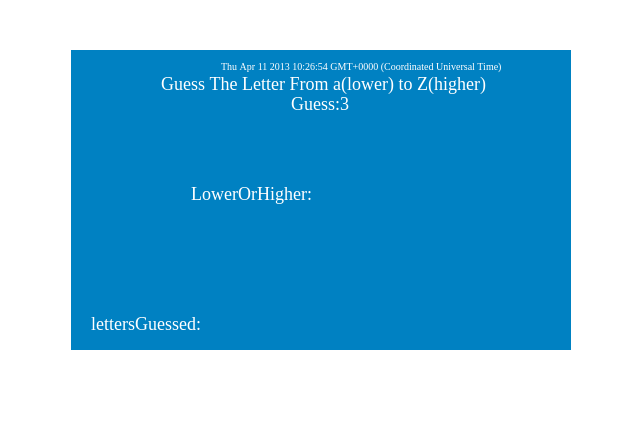
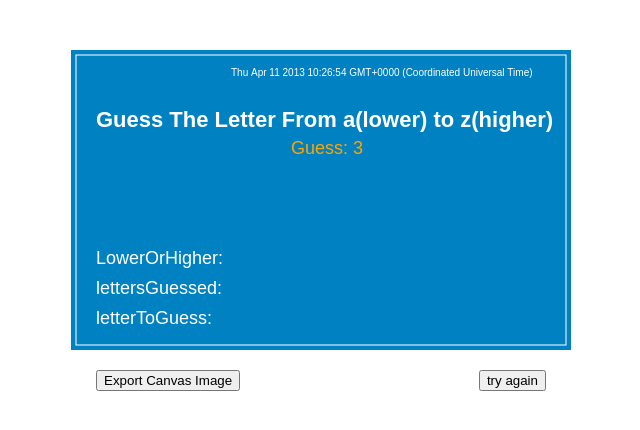
Before and after one commit to cxytomo/guess-game, a plain HTML site: page index.html in a window 1280 px wide. Shown: the whole page, without its empty margins (319-959 px from the left). Drawn offline with Linux system fonts and the light colour scheme.

Commit message:
change mater
change mater

```diff
--- a/game.js
+++ b/game.js
@@ -1,11 +1,28 @@
-(function canvasApp() {
+var Debugger = function() {};
+Debugger.log = function(message){
+	try {
+		console.log(message);
+	}
+	catch(exception) {
+		return;
+	}
+};
+
+window.addEventListener('load',windowloaded,false);
+
+function windowloaded() {
+	canvasApp();
+}
+
+function canvasApp() {
 	var canv = document.getElementById('game')
 	,	contxt = canv.getContext('2d')
 	,	guess = 3
-	,	message = "Guess The Letter From a(lower) to Z(higher)"
+	,	message = "Guess The Letter From a(lower) to z(higher)"
 	,	letters = ["a","b","c","d","e","f","g","h","i","j","k","l","m","n","o","p","q","r","s","t","u","v","w","x","y","z"]
 	,	today = new Date()
 	,	letterToGuess = ""
+	,	letterToGArray = []
 	,	LowerOrHigher = ""
 	,	lettersGuessed
 	,	index
@@ -15,22 +32,26 @@
 	if(canvasSupport()) {
 		initGame();
 	}
+
 	function canvasSupport() {
 		return Modernizr.canvas;
 	}
+
 	function initGame(){
 		index = Math.floor(Math.random()*letters.length);
 		letterToGuess = letters[index];
+		//console.log(letterToGuess);
 		lettersGuessed = [];
 		window.addEventListener('keyup',keyPressed,true);
+		var formElement = document.getElementById('createImageData');
+		formElement.addEventListener('click',createImageDataPressed,false);
 		drawScreen();
 	}
+
 	function keyPressed(e){
 		if(!game && guess>0){
-			var keyPressed
+			var keyPressed = String.fromCharCode(e.keyCode)
 			,	keyPressedIndex;
-			e = e || window.event;
-			keyPressed = String.fromCharCode(e.keyCode);
 			keyPressed = keyPressed.toLowerCase();
 			lettersGuessed.push(keyPressed);
 			keyPressedIndex = letters.indexOf(keyPressed);
@@ -39,42 +60,63 @@
 				if(keyPressedIndex === index) {
 					game = true;
 					LowerOrHigher = "You win!";
-				}
-				if(guess >= 0) {
+					letterToGArray.push(letterToGuess);
+				} else {
+					if(guess > 0) {
 						if(keyPressedIndex > index) {
 							LowerOrHigher = "Lower";
 						}
 						if(keyPressedIndex < index) {
 							LowerOrHigher = "Higher";
 						}
-				} else {
-					LowerOrHigher = "You loose!";
 					}
-
+					if(guess == 0 && game == false) {
+						letterToGArray.push(letterToGuess);
+						LowerOrHigher = "game over!";
+					}
+				}
 			} else{
 				LowerOrHigher = "That is not a letter";
+				if(guess == 0) {
+					letterToGArray.push(letterToGuess);
+				}
 			}
 		}
 		canv.height = "300";
 		drawScreen();
 	}
+
 	function drawScreen(){
 		contxt.fillStyle = "#0081C2";
 		contxt.fillRect(0,0,500,300);
+		contxt.strokeStyle = "white";
+		contxt.strokeRect(5,5,490,290);
+		contxt.textBaseline = "top";
 		contxt.fillStyle = "white";
-		contxt.font = "10px _sans";
-		contxt.fillText(today,150,20);
+		contxt.font = "10px Arial";
+		contxt.fillText(today,160,18);
 		contxt.fillStyle = "white";
-		contxt.font = "18px _sans";
-		contxt.fillText(message,90,40);
+		contxt.font = "bold 22px Arial";
+		contxt.fillText(message,25,60);
+		contxt.fillStyle = "orange";
+		contxt.font = "18px Arial";
+		contxt.fillText("Guess: " + guess,220,90);
 		contxt.fillStyle = "white";
-		contxt.font = "18px _helvetic";
-		contxt.fillText("Guess:" + guess,220,60);
+		contxt.font = "18px Arial";
+		contxt.fillText("LowerOrHigher:  " + LowerOrHigher,25,200);
 		contxt.fillStyle = "white";
-		contxt.font = "18px _sans";
-		contxt.fillText("LowerOrHigher:" + LowerOrHigher,120,150);
+		contxt.font = "18px Arial";
+		contxt.fillText("lettersGuessed:  " + lettersGuessed.join(" "),25,230);
 		contxt.fillStyle = "white";
-		contxt.font = "18px _sans";
-		contxt.fillText("lettersGuessed:" + lettersGuessed.join(" "),20,280);
+		contxt.font = "18px Arial";
+		contxt.fillText("letterToGuess:  ",25,260);
+		if(letterToGArray[0]) {
+			contxt.fillStyle = "white";
+			contxt.font = "18px Arial";
+			contxt.fillText(letterToGArray[0],150,260);
 		}
-})();
+	}
+	function createImageDataPressed (e) {
+		window.open(canv.toDataURL(),"cavasImage","left=0,top=0,width="+canv.width+",height="+canv.height+",toolbar=0,resizable=0");
+	}
+}
--- a/index.html
+++ b/index.html
@@ -1,20 +1,44 @@
+<!DOCTYPE >
 <html>
 <head>
 	<meta html-eqiuv="Content-Type" content="text/html;charset=utf-8">
 	<title>Guess The Letter From a to Z</title>
 	<style type="text/css">
 	html,body,div,canvas,p,span,ul,li {
-		display: block;
 		margin: 0;
 		padding: 0;
 	}
-	#game {
+	.guessLetter {
+		position: relative;
+		width: 500px;
 		margin: 50px auto 0 auto;
+	}
+	.guessLetter form {
+		position: absolute;
+		top: 300px;
+	}
+	.guessLetter form input {
+		position: absolute;
+	}
+	#createImageData {
+		top: 20px;
+		left: 25px;
+	}
+	#tryAgain {
+		top: 20px;
+		right: -475px;
 	}
 	</style>
 </head>
 <body>
-	<canvas id="game"></canvas>
+	<div class="guessLetter">
+		<canvas id="game"></canvas>
+		<form>
+			<a href="index.html"><input type="button" id="tryAgain" value="try again" href="index.html"></a>
+			<input type="button" id="createImageData" value="Export Canvas Image">
+		</form>
+	</div>
+
 <script type="text/javascript" src="modernizr.custom.33486.js"></script>
 <script type="text/javascript" src="game.js"></script>
 </body>
```
Lines whose indentation alone changed are shown as unchanged.
